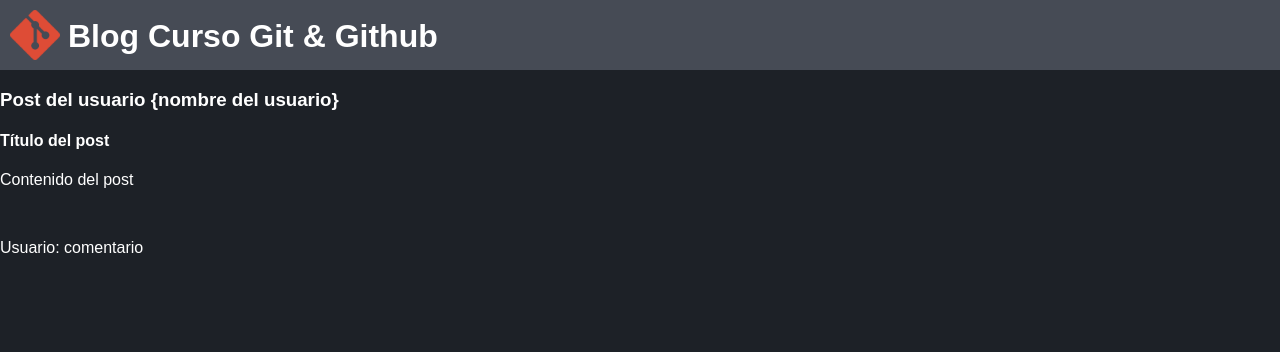
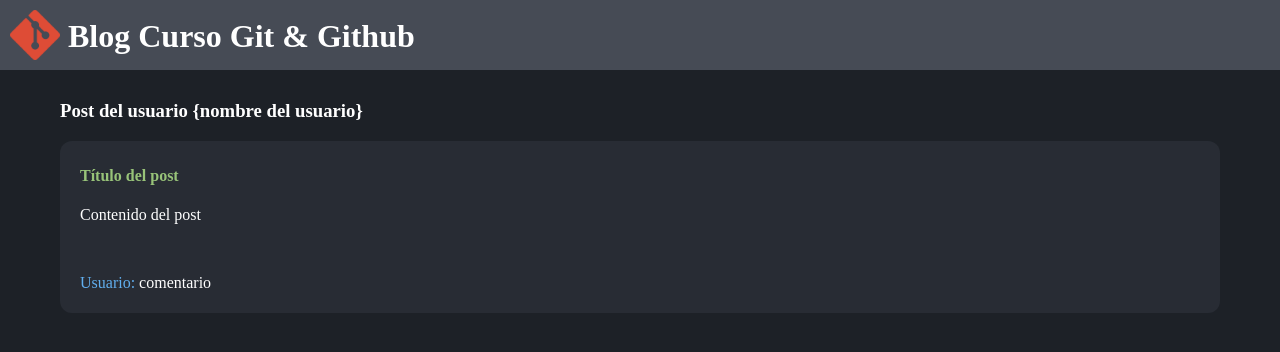
Before and after one commit to RamSinghxv/curtso-git, a plain HTML site: page index.html in a window 1280 px wide. Drawn offline with Linux system fonts and the light colour scheme; a web font is replaced by a local one.

Commit message:
Add post styles

```diff
--- a/style.css
+++ b/style.css
@@ -1,7 +1,7 @@
 body{
   background-color: #1d2127;
   color: #fff;
-  font-family: "Arial";
+  font-family: "Overpass Mono";
   padding: 0;
   margin: 0;
 }
@@ -21,3 +21,23 @@ h1{
   width: 50px;
   height: 50px;
 }
+
+.container{
+  margin-top: 30px;
+  padding: 0 60px 0 60px;
+}
+
+.post{
+  background-color: #282c34;
+  margin-bottom: 15px;
+  padding: 5px 20px 5px 20px;
+  border-radius: 12px;
+}
+
+.post h4{
+  color:#98c379;
+}
+
+.post span{
+  color: #61afef;
+}
```
